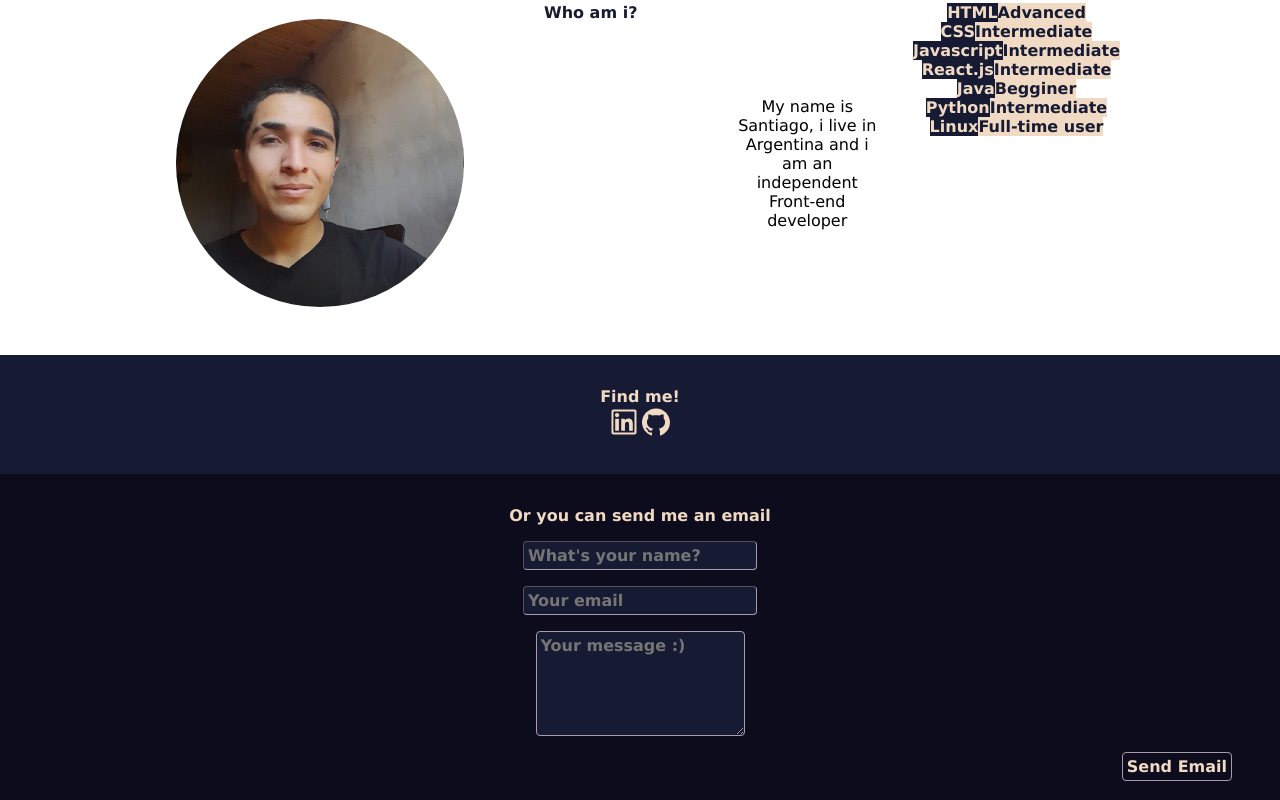
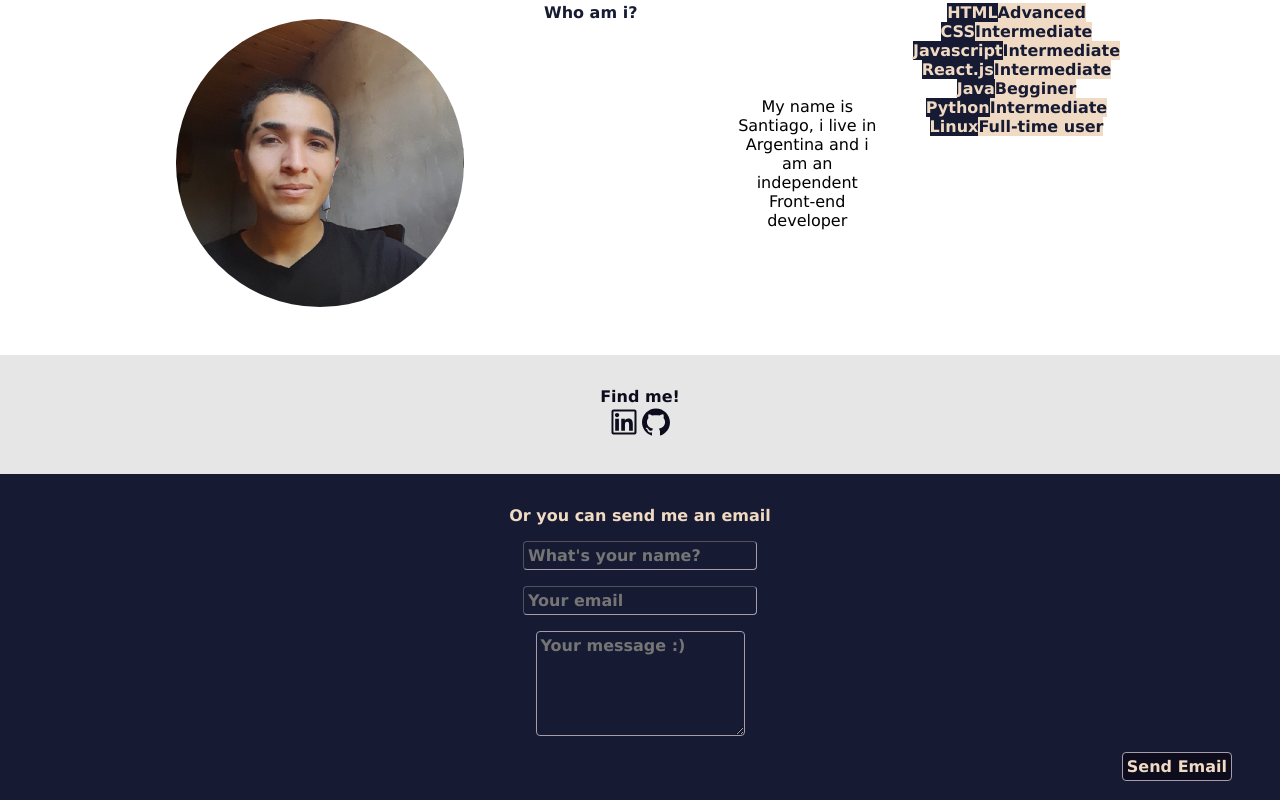
Before and after one commit to NewtonHead/portfolio, a React (Create React App) app: page / in a window 1280 px wide. Shown: the part 976-1776 px from the top of the page. Built offline with nearby package versions, Linux system fonts and the light colour scheme.

Commit message:
changed some colors

```diff
--- a/src/components/Contact/Contact.jsx
+++ b/src/components/Contact/Contact.jsx
@@ -2,7 +2,7 @@ import EmailForm from "./EmailForm/EmailForm"
 
 function Contact() {
     return (
-        <section id="contact" className="xiketic-background">
+        <section id="contact" className="oxford-blue-background">
             <h2 className="almond text-centered bold">Or you can send me an email</h2>
             <EmailForm />
         </section>
--- a/src/components/Media/Media.jsx
+++ b/src/components/Media/Media.jsx
@@ -2,8 +2,8 @@ import MediaButton from "./MediaButton"
 
 function Media(props) {
     return (
-        <section id="media" className="oxford-blue-background">
-            <h2 className="title text-centered bold almond">Find me!</h2>
+        <section id="media" className="gray-background">
+            <h2 className="title text-centered bold xiketic">Find me!</h2>
             <div className="mediaButtonsContainer">
                 <MediaButton media="linkedin" />
                 <MediaButton media="github" />
--- a/src/components/Media/MediaButton.jsx
+++ b/src/components/Media/MediaButton.jsx
@@ -7,7 +7,7 @@ const githubLink = "https://github.com/NewtonHead"
 function MediaButton(props) {
     return (
         <a
-        className="almond mediaButton"
+        className="xiketic mediaButton"
         href={props.media === "linkedin" ? linkedinLink : props.media === "github" ? githubLink : "#"}
         >
             {props.media === "linkedin" ? <AiOutlineLinkedin size={"2rem"}/> :
```
Also changed, not shown: src/components/Footer/Footer.jsx (added, +10 -0 lines).
